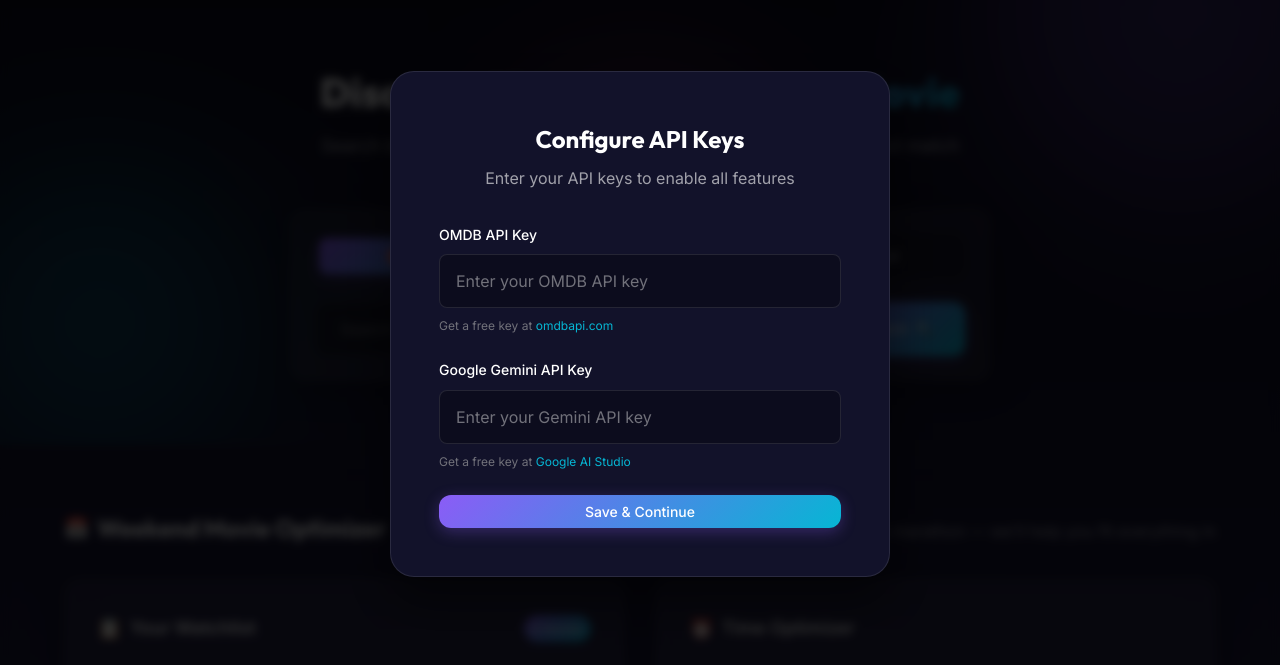
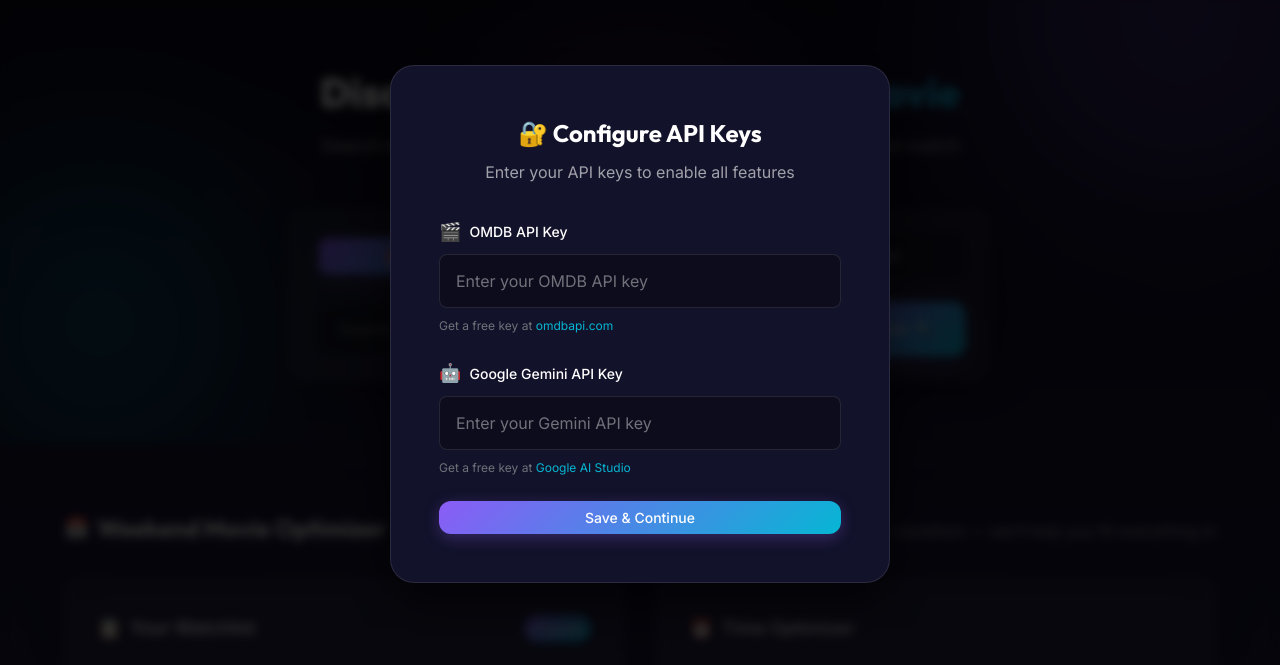
Before and after one commit to aayush84339/smart-movie-recommendor, a plain HTML site: page index.html in a window 1280 px wide. Shown: the part 76-741 px from the top of the page. Drawn offline with Linux system fonts and the light colour scheme.

Commit message:
Enhance API key modal with icons and styling
Updated the API key configuration modal with icons and improved the user interface elements.

```diff
--- a/index.html
+++ b/index.html
@@ -23,13 +23,14 @@
     <div id="apiConfigModal" class="modal">
         <div class="modal-content api-config-modal">
             <div class="modal-header">
-                <h2>Configure API Keys</h2>
+                <h2>🔐 Configure API Keys</h2>
                 <p>Enter your API keys to enable all features</p>
             </div>
             <div class="modal-body">
                 <!-- omdb key -->
                 <div class="form-group">
                     <label for="omdbApiKey">
+                        <span class="label-icon">🎬</span>
                         OMDB API Key
                     </label>
                     <input type="text" id="omdbApiKey" placeholder="Enter your OMDB API key">
@@ -41,6 +42,7 @@
                 <!-- gemini key for mood search -->
                 <div class="form-group">
                     <label for="geminiApiKey">
+                        <span class="label-icon">🤖</span>
                         Google Gemini API Key
                     </label>
                     <input type="text" id="geminiApiKey" placeholder="Enter your Gemini API key">
@@ -62,6 +64,7 @@
         <div class="container">
             <div class="header-content">
                 <div class="logo">
+                    <span class="logo-icon">🎬</span>
                     <h1>CineMatch</h1>
                 </div>
 
```
